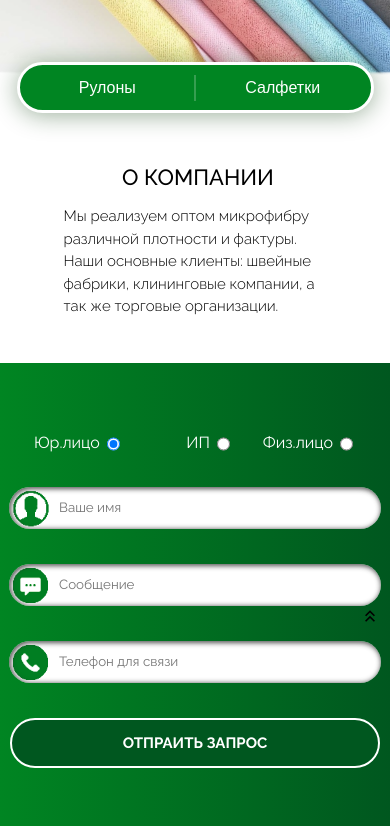
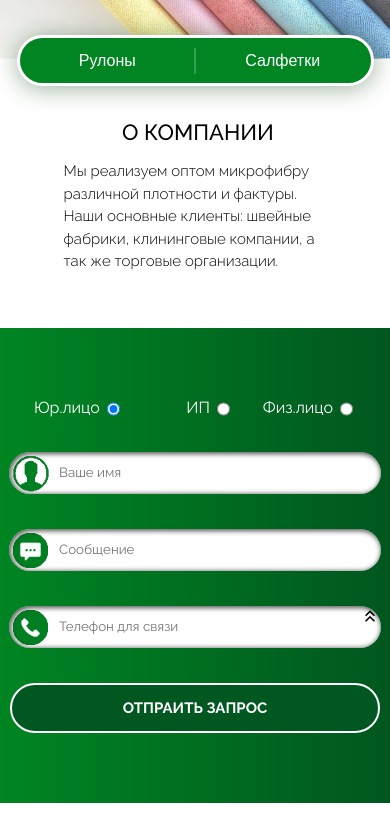
Before and after one commit to IOlga1/microfibra_opt, a website: page all/index.html in a window 390 px wide. Shown: the part 204-1030 px from the top of the page. Drawn offline with nearby package versions, Linux system fonts and the light colour scheme.

Commit message:
microfibra_opt_svg

```diff
--- a/all/index.html
+++ b/all/index.html
@@ -1,5 +1,6 @@
 <!DOCTYPE html>
 <html lang="en">
+
 <head>
     <meta charset="UTF-8">
     <meta http-equiv="X-UA-Compatible" content="IE=edge">
@@ -16,6 +17,7 @@
     <link rel="stylesheet" href="./style/style.css">
     <title>Microfibra shop</title>
 </head>
+
 <body>
     <a name="top"></a>
     <header>
@@ -30,13 +32,16 @@
             </div>
             <div class="logo__border">
                 <!-- Лого при больше 500 -->
-                <a href="#">HOLA</a>
+                <a href="index.html">HOLA</a>
                 <!-- Мобильное меню при меньше 500 -->
                 <div class="mobile_menu">
                     <input type="checkbox" id="menu-checkbox" />
-                    <nav role="navigation"><!-- навигация -->
-                      <label for="menu-checkbox" class="toggle-button" data-open="&#9776;" data-close="&#10006;" onclick></label>
-                      <ul class="main-menu"><!-- список пунктов меню -->
+                    <nav role="navigation">
+                        <!-- навигация -->
+                        <label for="menu-checkbox" class="toggle-button" data-open="&#9776;" data-close="&#10006;"
+                            onclick></label>
+                        <ul class="main-menu">
+                            <!-- список пунктов меню -->
                             <li><a href="index.html">Главная</a></li>
                             <li><a href="katalog.html">Каталог</a></li>
                             <li><a href="#">Контакты</a></li>
@@ -62,6 +67,9 @@
     </div>
 
     <div class="wave__nav2">
+        <svg width="3000" height="260">
+            <path d="M0 0, 0 250, 3000 250, 3000 0 Q1500 450, 0 0" stroke="transparent" fill="#fff" />
+        </svg>
         <div class="second_nav__wraper">
             <div class="second_nav__left">
                 <a href="./katalog.html#rulony">Рулоны</a>
@@ -179,8 +187,10 @@
 
 
 
-    <div class="to_the_top">
+    <div class="to_the_top_block">
+        <div class="to_the_top_wrap">
             <a href="#top"><img src="./img/icon/keyboard_double_arrow_up_black_24dp.svg" alt="Наверх"></a>
+        </div>
     </div>
 
 
@@ -199,4 +209,5 @@
     </footer>
 
 </body>
+
 </html>
--- a/all/sass/about_company.scss
+++ b/all/sass/about_company.scss
@@ -6,12 +6,13 @@
 
 .about_company_block{
     position: relative;
+    margin-top: -102px;
     z-index: 3;
     display: flex;
     padding-left: 6px;
     .about_company_text,
     .about_company_foto{
-        padding: 70px 90px;
+        padding: 110px 90px;
         width: 50%;
         img{
             max-width: 100%;
@@ -19,6 +20,7 @@
     }
 
     .about_company_text :nth-child(1){
+        margin-top: 2px;
         font-size: 36px;
         font-family: 'Raleway', sans-serif;
         font-weight: 500;
@@ -50,10 +52,26 @@
 }
 
 
+@media screen and (max-width: 1700px){
+    .about_company_block{
+        .about_company_text,
+        .about_company_foto{
+            padding: 85px 90px;
+        }
+    }
+}
+
+@media screen and (max-width: 1550px){
+    .about_company_block{
+        .about_company_text,
+        .about_company_foto{
+            padding: 70px 90px;
+        }
+    }
+}
 
 @media screen and (max-width: 1130px) {
     .about_company_block{
-        margin-top: 70px;
         & .about_company_text,
         .about_company_foto{
             padding: 4%;
@@ -80,8 +98,8 @@
 
 @media screen and (max-width: 710px){
     .about_company_block{
-        margin-top: 30px;
-        margin-bottom: 30px;
+        margin-top: -70px;
+        margin-bottom: 40px;
 
         .about_company_foto{
             display: none;
--- a/all/sass/first_block_and_wave.scss
+++ b/all/sass/first_block_and_wave.scss
@@ -47,17 +47,25 @@
 .wave__nav2{
     position: relative;
     padding-left: 6px;
-    margin-top: -100px;
-    height: 150px;
-    background-image: url(../img/perehod_1600_150.png);
-    background-size: cover;
-    background-position: center;
+    margin-top:-245px;
+    height: 350px;
+//     background-image: url(../img/perehod_1600_150.png);
+//     background-size: cover;
+//     background-position: center;
     z-index: 2;
-    padding-top: 80px;
+    // padding-top: 80px;
+    overflow: hidden;
+    svg{
+        position: absolute;
+        left: 50%;
+        transform: translateX(-50%);
+    }
     .second_nav__wraper{
+        position: relative;
+        z-index: 4;
         display: flex;
         background-color: #008522;
-        margin: 0 auto 0 auto;
+        margin: 180px auto 0 auto;
         max-width: 30%;
         height: 60px;
         // justify-content: center;
@@ -120,14 +128,20 @@
 
 
 
+@media screen and (max-width: 2000px) {
+    .wave__nav2{
+        .second_nav__wraper{
+            margin-top: 188px;
+        }
+    }
+}
+
 
 @media screen and (max-width: 1130px) {
     .wave__nav2{
-        height: 50px;
-        background-image: url(../img/perehod_1200_75.png);
-        // border: 1px solid red;
         .second_nav__wraper{
             height: 45px;
+            margin-top: 198px;
             a{
             height: 45px;
             line-height: 45px;
@@ -162,7 +176,6 @@
                 a{
                     font-size: 14px;
                     font-family: 'Open Sans', sans-serif;
-                    // text-transform: uppercase;
                 }
             }
         }
--- a/all/sass/form.scss
+++ b/all/sass/form.scss
@@ -79,16 +79,17 @@
                 cursor: pointer;
 
                 -webkit-transition: box-shadow 200ms ease-in-out, color 300ms ease-in-out;
-                transition: box-shadow 200ms ease-in-out, color 300ms ease-in-out;
+                transition: box-shadow 350ms ease-in-out, color 300ms ease-in-out;
 
-                &:hover{
-                    color: $darkGreen;
-                    box-shadow: 0 0 40px 40px #ffffff inset;
-                }
+                &:hover,
                 &:focus{
                     color: $darkGreen;
                     box-shadow: 0 0 40px 40px #ffffff inset;
                 }
+                // &:focus{
+                //     color: $darkGreen;
+                //     box-shadow: 0 0 40px 40px #ffffff inset;
+                // }
             }
         }
     }
--- a/all/sass/katalog.scss
+++ b/all/sass/katalog.scss
@@ -1,89 +1,84 @@
-@import 'variables.scss';
-@import 'mixin.scss';
-@import url('https://fonts.googleapis.com/css2?family=Exo+2:ital,wght@0,100;0,200;0,300;0,400;0,500;0,600;0,700;0,800;0,900;1,500&family=Open+Sans:wght@400;500;600;700&family=Raleway:ital,wght@0,100;0,200;0,300;0,400;0,500;0,600;0,700;0,800;0,900;1,100;1,200;1,300;1,400;1,500;1,600;1,700;1,800;1,900&family=Source+Sans+Pro:wght@200;300;400;600;700;900&display=swap');
+@import "variables.scss";
+@import "mixin.scss";
+@import url("https://fonts.googleapis.com/css2?family=Exo+2:ital,wght@0,100;0,200;0,300;0,400;0,500;0,600;0,700;0,800;0,900;1,500&family=Open+Sans:wght@400;500;600;700&family=Raleway:ital,wght@0,100;0,200;0,300;0,400;0,500;0,600;0,700;0,800;0,900;1,100;1,200;1,300;1,400;1,500;1,600;1,700;1,800;1,900&family=Source+Sans+Pro:wght@200;300;400;600;700;900&display=swap");
 
-
-body{
+body {
     margin: 0;
     padding: 0;
 }
 
-
-
-.first__block{
+.first__block {
     background-image: url(../img/fon_about_company.jpg);
 }
 
-
-
-.catalog_wrap{
+.catalog_wrap {
     display: flex;
     flex-direction: column;
     justify-content: center;
     align-items: center;
     // border: 1px solid red;
-    .cathegory_name{
+    .cathegory_name {
         margin-top: 80px;
         margin-bottom: 30px;
         background-color: green;
         width: 100%;
-        >p{
+        > p {
             margin: 2px auto 5px;
             color: white;
             font-size: 30px;
-            font-family: 'Exo 2', sans-serif;
+            font-family: "Exo 2", sans-serif;
             font-weight: 200;
             text-align: center;
         }
     }
-    .grid-katalog_block_rul{
+    .grid-katalog_block_rul {
         width: 90%;
         display: grid;
-        grid-template-rows:  repeat(auto, 1fr);
+        grid-template-rows: repeat(auto, 1fr);
         grid-template-columns: repeat(4, 1fr);
         gap: 40px;
         @include katalog_item();
     }
-    .grid-katalog_block_salf{
+    .grid-katalog_block_salf {
         width: 90%;
         display: grid;
-        grid-template-rows:  repeat(9, 1fr);
+        grid-template-rows: repeat(9, 1fr);
         grid-template-columns: repeat(4, 1fr);
         gap: 40px;
         @include katalog_item();
     }
 }
 
-
-
-.to_the_top{
-    position: fixed;
-    right: 10px;
-    bottom: 10px;
-    img{
+.to_the_top_block {
+    position: relative;
+    z-index: 100;
+    .to_the_top_wrap a {
+        position: fixed;
+        right: 10px;
+        bottom: 10px;
+    }
+    img {
         width: 20px;
     }
 }
 
-
-
 @media screen and (max-width: 1250px) {
-    .catalog_wrap{
+    .catalog_wrap {
         .grid-katalog_block_rul,
-        .grid-katalog_block_salf{
+        .grid-katalog_block_salf {
             // width: 90%;
             // display: grid;
             // grid-template-rows:  repeat(auto, 1fr);
             // grid-template-columns: repeat(4, 1fr);
-            gap:20px;
+            gap: 20px;
         }
     }
 }
 
 @media screen and (max-width: 1150px) {
-    .catalog_wrap{
+    .catalog_wrap {
         .grid-katalog_block_rul,
-        .grid-katalog_block_salf{
+        .grid-katalog_block_salf {
             // max-width: 90%;
             // display: grid;
             // grid-template-rows:  repeat(auto, 1fr);
@@ -93,53 +88,52 @@ body{
     }
 }
 
-
-@media screen and (max-width: 750px){
-    .catalog_wrap{
+@media screen and (max-width: 750px) {
+    .catalog_wrap {
         .grid-katalog_block_rul,
-        .grid-katalog_block_salf{
+        .grid-katalog_block_salf {
             // max-width: 90%;
             // display: grid;
             // grid-template-rows:  repeat(auto, 1fr);
             grid-template-columns: repeat(2, 1fr);
             gap: 2%;
         }
-        .grid-katalog_block_salf{
-            grid-template-rows:  repeat(13, 1fr);
+        .grid-katalog_block_salf {
+            grid-template-rows: repeat(13, 1fr);
             margin-bottom: 120px;
         }
     }
 }
 
-@media screen and (max-width: 700px){
-    .catalog_wrap{
+@media screen and (max-width: 700px) {
+    .catalog_wrap {
         .grid-katalog_block_rul,
-        .grid-katalog_block_salf{
+        .grid-katalog_block_salf {
             // max-width: 90%;
             // display: grid;
             // grid-template-rows:  repeat(auto, 1fr);
             // grid-template-columns: repeat(3, 1fr);
             gap: 1%;
         }
-        .grid-katalog_block_salf{
-            grid-template-rows:  repeat(12, 1fr);
+        .grid-katalog_block_salf {
+            grid-template-rows: repeat(12, 1fr);
             margin-bottom: 0px;
         }
     }
 }
 
-@media screen and (max-width: 400px){
-    .catalog_wrap{
+@media screen and (max-width: 400px) {
+    .catalog_wrap {
         .grid-katalog_block_rul,
-        .grid-katalog_block_salf{
+        .grid-katalog_block_salf {
             max-width: 100%;
             // display: grid;
             // grid-template-rows:  repeat(auto, 1fr);
             // grid-template-columns: repeat(3, 1fr);
             gap: 5px;
         }
-        .grid-katalog_block_salf{
-            grid-template-rows:  repeat(12, 1fr);
+        .grid-katalog_block_salf {
+            grid-template-rows: repeat(12, 1fr);
             margin-bottom: -280px;
         }
     }
--- a/all/sass/style.scss
+++ b/all/sass/style.scss
@@ -19,11 +19,16 @@ body{
 
 
 
-.to_the_top{
-    position: fixed;
-    right: 10px;
-    bottom: 10px;
+.to_the_top_block{
+    position: relative;
+    z-index: 100;
+    .to_the_top_wrap a{
+        position: fixed;
+        right: 10px;
+        bottom: 10px;
+    }
     img{
         width: 20px;
+
     }
 }
```
Also changed, not shown: all/katalog.html (+60 -27 lines), all/style/about_company.css, all/style/first_block_and_wave.css, all/style/form.css, all/style/katalog.css, all/style/style.css, 5 other files. Lines whose indentation alone changed are shown as unchanged.
